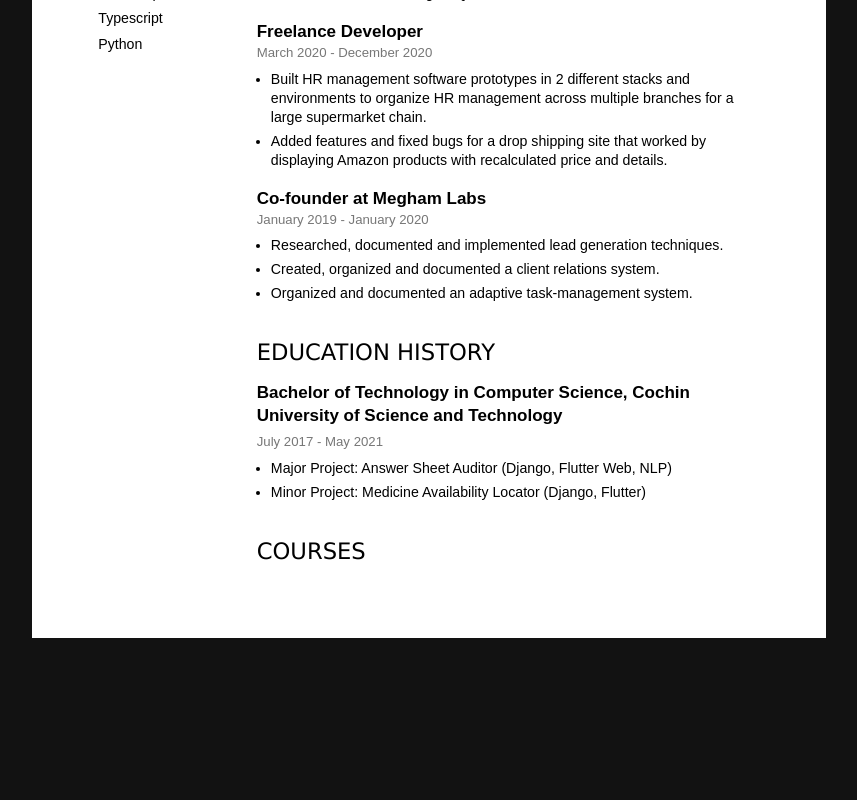
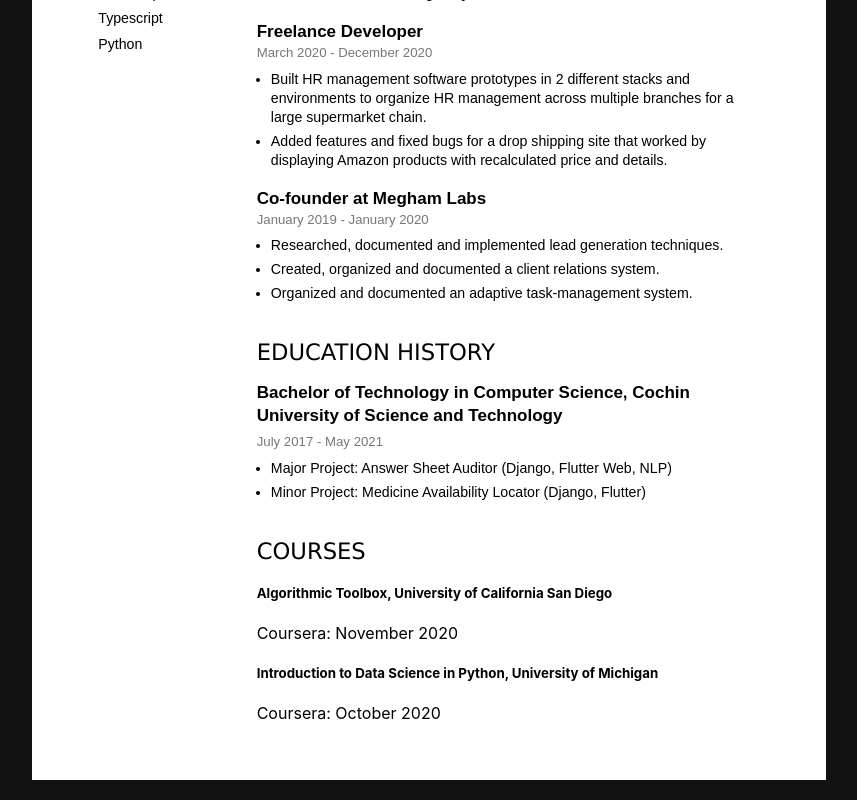
Before and after one commit to shamilsdq/shamilsdq-next, a Next.js app: page /resume in a window 1280 px wide. Shown: the part 873-1673 px from the top of the page, without its empty margins (211-1068 px from the left). Before the commit the page ends 1531 px from the top, so only its background shows below. Built offline with nearby package versions, Linux system fonts and the light colour scheme.

Commit message:
Added content for Courses

```diff
--- a/components/Resume/Courses.tsx
+++ b/components/Resume/Courses.tsx
@@ -3,6 +3,19 @@ import { FunctionComponent } from "react";
 const Courses: FunctionComponent = () => (
     <section>
         <h3>Courses</h3>
+        <div>
+            <article>
+                <h5>Algorithmic Toolbox, University of California San Diego</h5>
+                <span>Coursera: November 2020</span>
+            </article>
+            <article>
+                <h5>
+                    Introduction to Data Science in Python, University of
+                    Michigan
+                </h5>
+                <span>Coursera: October 2020</span>
+            </article>
+        </div>
     </section>
 );
 
```
